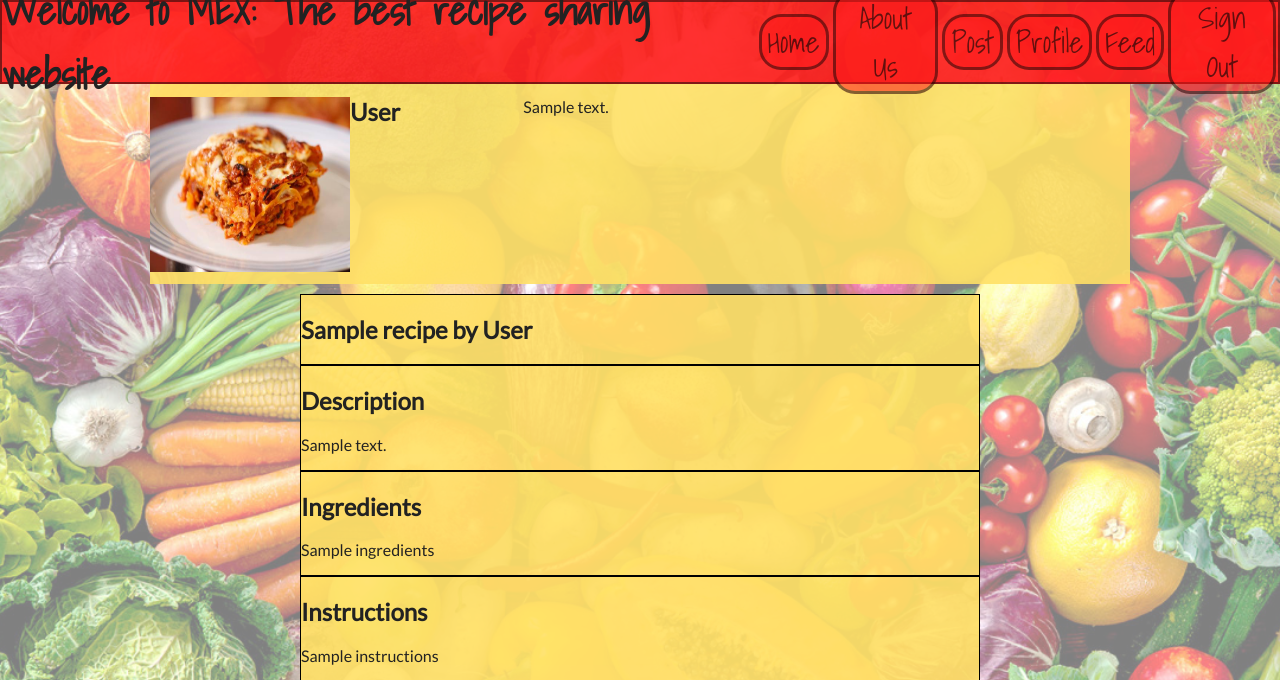
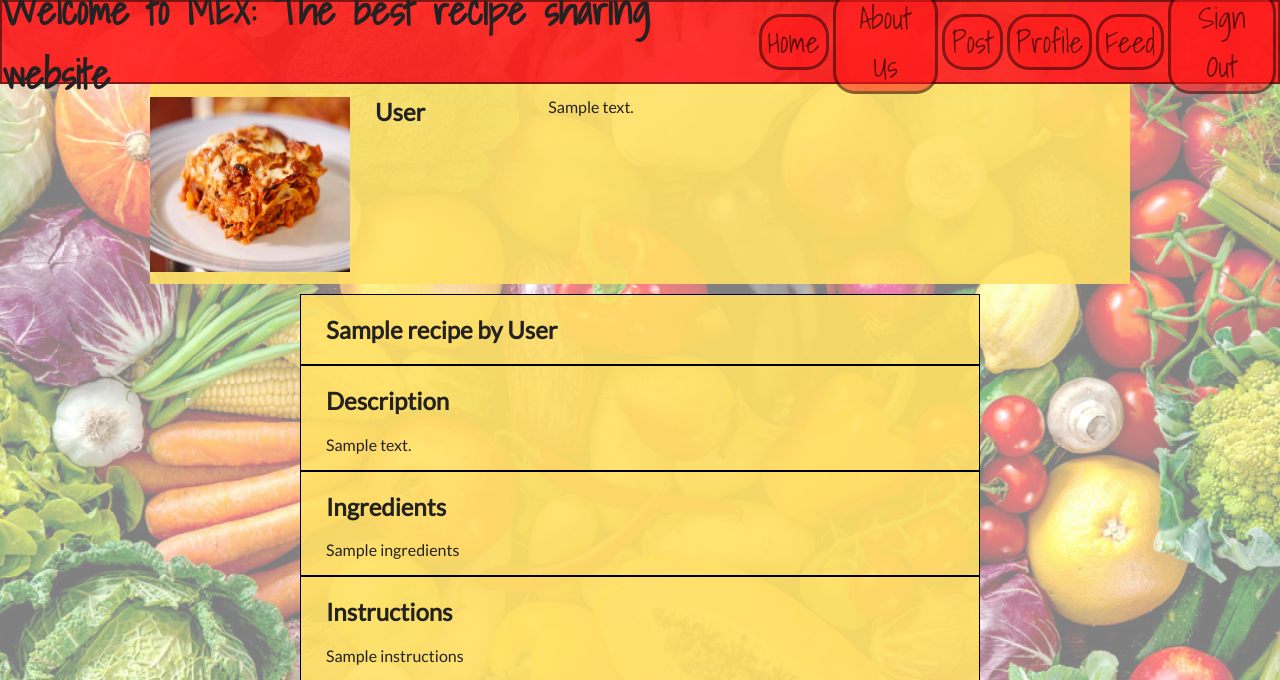
Before and after one commit to MarcoASC4/MEX, a Python web app: template templates/myprofile.html in a window 1280 px wide. Shown: the top 680 px of the page. Run offline with Jinja, Linux system fonts and the light colour scheme; the template is opened without the code that fills it: most values are stand-ins (such as "Sample title", 1, 10 or a date in 2020).

Commit message:
changed text indents

```diff
--- a/static/themes/myfeedstyle.css
+++ b/static/themes/myfeedstyle.css
@@ -92,6 +92,7 @@ html {
   background-color: rgba(255,224,102,.89999);
   margin: 10px 150px 10px 150px;
   border: 1px black solid;
+  text-indent: 25px;
 }
 
 .subposts {
@@ -99,6 +100,7 @@ html {
   border: 2px black solid;
   border-left: 0px;
   border-right: 0px;
+  text-indent: 25px;
 }
 
 #removebot {
--- a/static/themes/myprofilestyle.css
+++ b/static/themes/myprofilestyle.css
@@ -73,6 +73,7 @@ html {
 .name {
   width: 200px;
   height: 175px;
+  text-indent: 25px;
 
 }
 
@@ -80,6 +81,7 @@ html {
   width: 700px;
   height: 175px;
   overflow: hidden;
+  text-indent: 25px;
 }
 
 .recipes *
@@ -96,6 +98,7 @@ html {
   background-color: rgba(255,224,102,.89999);
   margin: 10px 300px 10px 300px;
   border: 1px black solid;
+  text-indent: 25px;
 }
 
 .subposts {
@@ -103,6 +106,7 @@ html {
   border: 2px black solid;
   border-left: 0px;
   border-right: 0px;
+  text-indent: 25px;
 }
 
 #removebot {
--- a/templates/myprofile.html
+++ b/templates/myprofile.html
@@ -40,7 +40,7 @@
             </h2>
           <article id='removebot' class='subposts'>
             <h2>Description</h2>
-            <p> {{recipe.description}}</p>
+            <p>{{recipe.description}}</p>
           </article>
           <article id='removebot' class='subposts'>
             <h2>Ingredients</h2>
```
